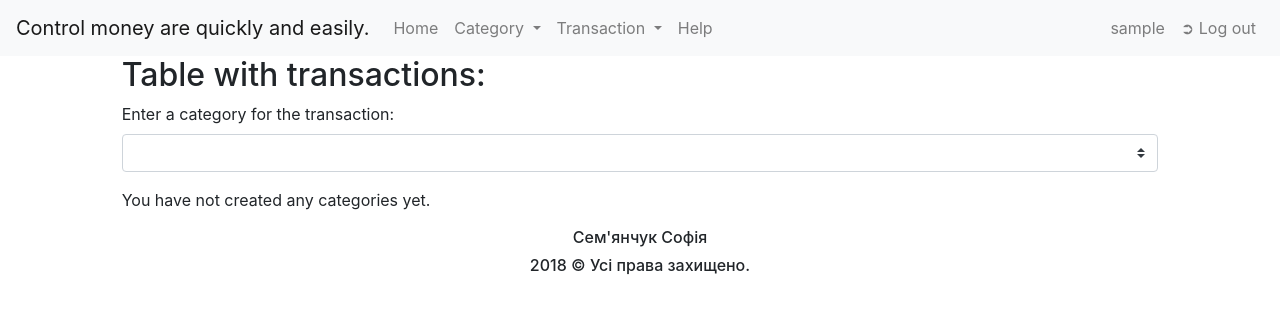
After one commit to sophiesemianchuk/financeManager, a Django app: page /accounts/all_transactions/ in a window 1280 px wide. The commit adds this page. Shown: the top 314 px of the page. Run offline with Django 3.2, Linux system fonts and the light colour scheme; the visitor is signed in with stand-in values (Sample User, id 1); data that the repository does not hold is empty; some libraries are stand-ins or nearby versions.

Commit message:
All transactions

```diff
--- /dev/null
+++ b/costControl/templates/all_transactions.html
@@ -0,0 +1,58 @@
+{% extends 'base.html' %}
+{% load static %}
+{% block title %}All categories{% endblock %}
+{% block all_transactions %}
+<div class="container-fluid bg-1 main col-md-10">
+    <h2>Table with transactions:</h2>
+    <div class="form-group">
+        <label  for="inputSelectCategory">Enter a category for the transaction:</label>
+        <select class="custom-select" id="inputSelectCategory" name="categories_list">
+            <option></option>
+            {% for category in categories_list %}
+                <option value="{{ category.id }}" {% if  category.id == category_transaction %} selected {% endif %}>{{category.category}}</option>
+            {% endfor %}
+            <option value="" href="{%url 'all_transactions' %}">All</option>
+        </select>
+    </div>
+    {% if transactions_list  %}
+    <table class="table table-striped">
+        <thead>
+            <tr>
+                <th scope="col">№</th>
+                <th scope="col">Category</th>
+                <th scope="col">Type</th>
+                <th scope="col">Transaction amount</th>
+                <th scope="col">Data</th>
+                <th scope="col">Description</th>
+                <th scope="col">Management</th>
+            </tr>
+        </thead>
+        <tbody>
+            {%for transaction in transactions_list %}
+            <tr>
+                <th scope="row">{{transaction.id}}</th>
+                <td>{{transaction.category.category}}</td>
+                <td>{{transaction.operation}}</td>
+                <td>{{transaction.sum}}</td>
+                <td>{{transaction.date_operation}}</td>
+                <td>{{transaction.description}}</td>
+                <td>
+                    <button type="button" class="btn btn-link btn-outline-info" href="">&#9998;</button>
+                    <button type="button" class="btn btn-link btn-outline-info" href="">&#10006;</button>
+                </td>
+            </tr>
+            {% endfor %}
+        </tbody>
+    </table>
+    {% else %}
+    <p>You have not created any categories yet.</p>
+    {% endif %}
+</div>
+<script>
+        $(document).ready(function () {
+            $('select[name="categories_list"]').change(function () {
+                window.location.href = window.location.pathname + '?category=' + $(this).val();
+            });
+        });
+</script>
+{% endblock %}
--- a/costControl/templates/base.html
+++ b/costControl/templates/base.html
@@ -38,7 +38,7 @@
                             <span class="caret"></span></a>
                             <ul class="dropdown-menu">
                                 <li><a class="nav-link" href="{%url 'create_transaction' %}">Create transaction</a></li>
-                                <li><a class="nav-link" href="#">All transactions</a></li>
+                                <li><a class="nav-link" href="{%url 'all_transactions' %}">All transactions</a></li>
                             </ul>
                     </li>
                     <li class="nav-item"><a class="nav-link" href="#">Help</a></li>
@@ -66,6 +66,7 @@
     {% block create_category %}{% endblock %}
     {% block all_categories %}{% endblock %}
     {% block create_transaction %}{% endblock %}
+    {% block all_transactions %}{% endblock %}
     <footer class="page-footer container-fluid bg-4 text-center">
             <h6>Сем'янчук Софія</h6>
             <h6>2018 © Усі права захищено.</h6>
--- a/costControl/urls.py
+++ b/costControl/urls.py
@@ -13,4 +13,5 @@ urlpatterns = [
         path('create_category/', views.create_category, name='create_category'),
         path('all_categories/', views.all_categories, name='all_categories'),
         path('create_transaction/', views.create_transaction, name='create_transaction'),
+        path('all_transactions/', views.all_transactions, name='all_transactions'),
 ]
--- a/costControl/views.py
+++ b/costControl/views.py
@@ -110,6 +110,26 @@ def create_transaction(request):
         }
     return render(request, 'create_transaction.html', context)
 
+
+@login_required
+def all_transactions(request):
+    user = request.user
+    categories_list = Category.objects.filter(user=user)
+    category_transaction = request.GET.get('category')
+
+    if category_transaction:
+        transactions_list = Transaction.objects.filter(user=user).filter(category=category_transaction).select_related('category')
+    else:
+        transactions_list = Transaction.objects.filter(user=user)
+    context = {
+        'transactions_list': transactions_list,
+        'categories_list': categories_list,
+        'category_transaction': category_transaction,
+        'SELECT_OPERATION': SELECT_OPERATION,
+    }
+    return render(request, 'all_transactions.html', context)
+
+
 @login_required
 def log_out(request):
     logout(request)
```
